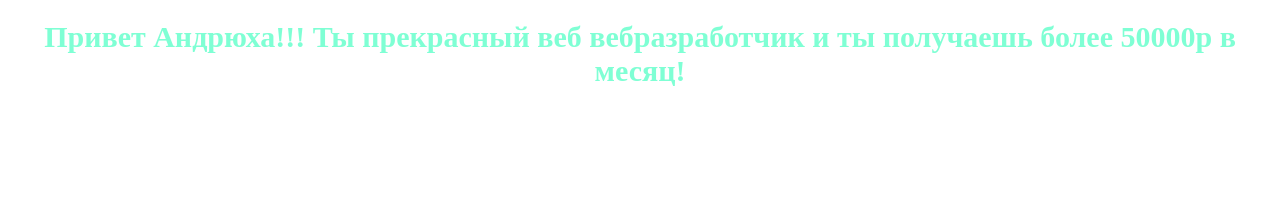
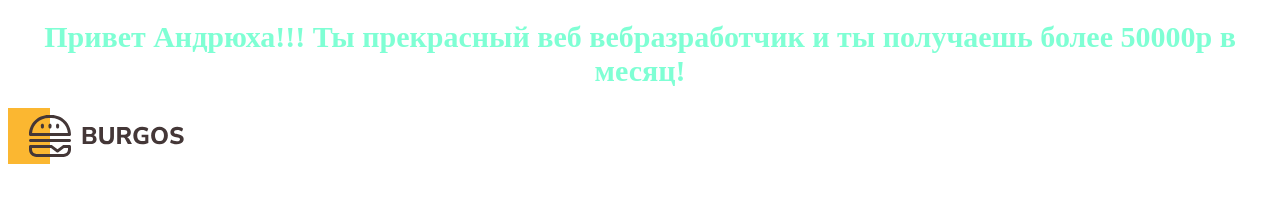
Before and after one commit to Andron67/Module01-Burger, a plain HTML site: page index.html in a window 1280 px wide. Drawn offline with Linux system fonts and the light colour scheme.

Commit message:
Add files

```diff
--- a/index.html
+++ b/index.html
@@ -9,5 +9,6 @@
 </head>
 <body>
 	<h1>Привет Андрюха!!! Ты прекрасный веб вебразработчик и ты получаешь более 50000р в месяц!</h1>
+		<img src="images/Logo.svg" alt="logotipe">
 </body>
 </html>
```
Also changed, not shown: images/Logo.svg (added).
